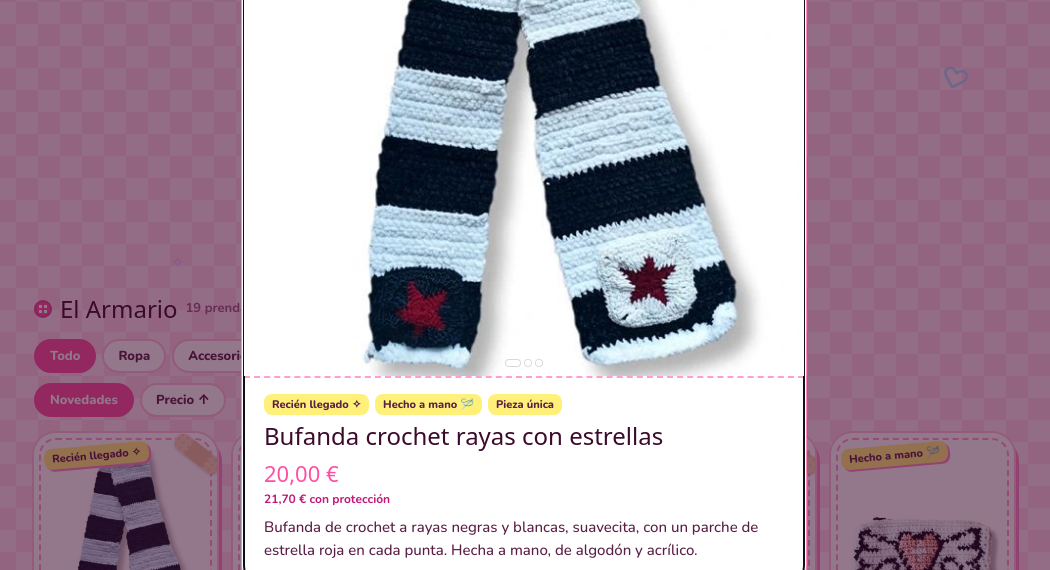
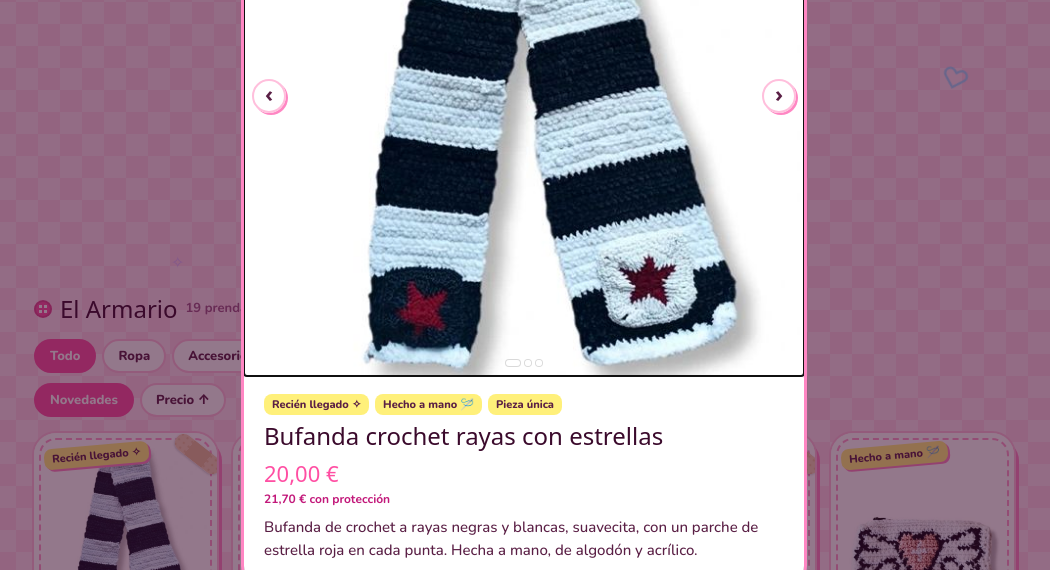
Before and after one commit to lucifernet113/lucifer-stitches, a plain HTML site: page index.html in a window 1280 px wide. Both pictures are taken after a click on the picture 241 px from the left and 743 px from the top of the page. Shown: the part 196-766 px from the top of the page, without its empty margins (116-1166 px from the left). Drawn offline with nearby package versions, Linux system fonts and the light colour scheme; a web font is replaced by a local one.

Commit message:
Añadir flechas y puntos clicables
Flechas ‹ › en tarjetas (al pasar el ratón) y en la ficha ampliada, navegación con teclado y puntitos que saltan a cada foto.

```diff
--- a/app.js
+++ b/app.js
@@ -18,10 +18,16 @@ function gallery(it,big){
   pics.forEach((src,k)=>{const im=el("img"); im.src=src; im.alt=it.title+(pics.length>1?" (foto "+(k+1)+")":""); if(!big){im.loading="lazy"; im.onclick=()=>openDetail(it);} gal.appendChild(im);});
   wrap.appendChild(gal);
   if(pics.length>1){
+    const go=k=>{ k=(k+pics.length)%pics.length; gal.scrollTo({left:k*gal.clientWidth,behavior:"smooth"}); };
+    const cur=()=>Math.round(gal.scrollLeft/gal.clientWidth);
     const d=el("div","dots");
-    pics.forEach((_,k)=>d.appendChild(el("i",k?"":"on")));
-    gal.addEventListener("scroll",()=>{const k=Math.round(gal.scrollLeft/gal.clientWidth); [...d.children].forEach((x,j)=>x.className=j===k?"on":"");},{passive:true});
-    wrap.appendChild(d);
+    pics.forEach((_,k)=>{const i=el("i",k?"":"on"); i.title="Foto "+(k+1); i.onclick=e=>{e.stopPropagation(); go(k);}; d.appendChild(i);});
+    gal.addEventListener("scroll",()=>{const k=cur(); [...d.children].forEach((x,j)=>x.className=j===k?"on":"");},{passive:true});
+    const prev=el("button","nav prev","‹"), next=el("button","nav next","›");
+    prev.type=next.type="button"; prev.setAttribute("aria-label","Foto anterior"); next.setAttribute("aria-label","Foto siguiente");
+    prev.onclick=e=>{e.stopPropagation(); go(cur()-1);}; next.onclick=e=>{e.stopPropagation(); go(cur()+1);};
+    wrap.append(d,prev,next);
+    if(big) wrap.tabIndex=-1, wrap.onkeydown=e=>{ if(e.key==="ArrowLeft") go(cur()-1); if(e.key==="ArrowRight") go(cur()+1); };
   }
   return wrap;
 }
@@ -101,6 +107,7 @@ function openDetail(it){
   sh.appendChild(b);
   try{dlg.showModal();}catch(_){dlg.setAttribute("open","");}
   sh.scrollTop=0;
+  const pw=sh.querySelector(".phwrap"); if(pw&&pw.tabIndex===-1) pw.focus({preventScroll:true});
 }
 function closeDetail(){ if(dlg.open) dlg.close(); }
 dlg.addEventListener("click",e=>{ if(e.target===dlg) closeDetail(); });
--- a/styles.css
+++ b/styles.css
@@ -62,6 +62,15 @@ select.chip{appearance:none;-webkit-appearance:none;padding-right:28px;backgroun
 .dots{position:absolute;left:0;right:0;bottom:10px;display:flex;gap:5px;justify-content:center;pointer-events:none}
 .dots i{width:6px;height:6px;border-radius:50%;background:rgba(255,255,255,.65);box-shadow:0 0 0 1px rgba(0,0,0,.15)}
 .dots i.on{background:#fff;width:14px;border-radius:3px}
+.dots{z-index:3}
+.dots i{pointer-events:auto;cursor:pointer}
+.nav{position:absolute;top:50%;transform:translateY(-50%);z-index:3;width:34px;height:34px;border-radius:50%;border:2px solid var(--line);background:rgba(255,255,255,.88);color:#5a1f45;font:800 22px/1 var(--body);display:flex;align-items:center;justify-content:center;padding:0 0 3px;cursor:pointer;box-shadow:2px 2px 0 var(--accent2)}
+.nav.prev{left:8px}.nav.next{right:8px}
+.nav:hover{border-color:var(--accent);color:var(--accent)}
+.nav:focus-visible{outline:2px solid var(--accent);outline-offset:2px}
+.card .nav{opacity:0;transition:opacity .15s}
+.card:hover .nav,.card .nav:focus-visible{opacity:1}
+@media (hover:none){.card .nav{display:none}}
 .stk{position:absolute;z-index:3;top:12px;left:10px;background:var(--lemon);color:#5a1f45;font:800 11px var(--body);border-radius:8px;padding:3px 8px;transform:rotate(-5deg);box-shadow:2px 2px 0 var(--accent2)}
 .body{padding:10px 14px 16px;display:flex;flex-direction:column;gap:4px;min-width:0;flex:1}
 .body>.btn,.body>.buys{margin-top:auto}
```
